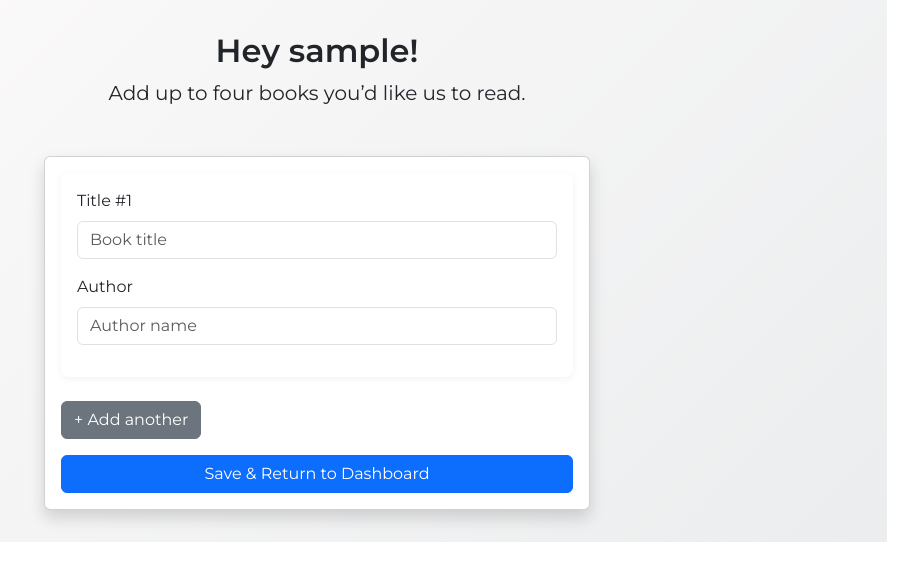
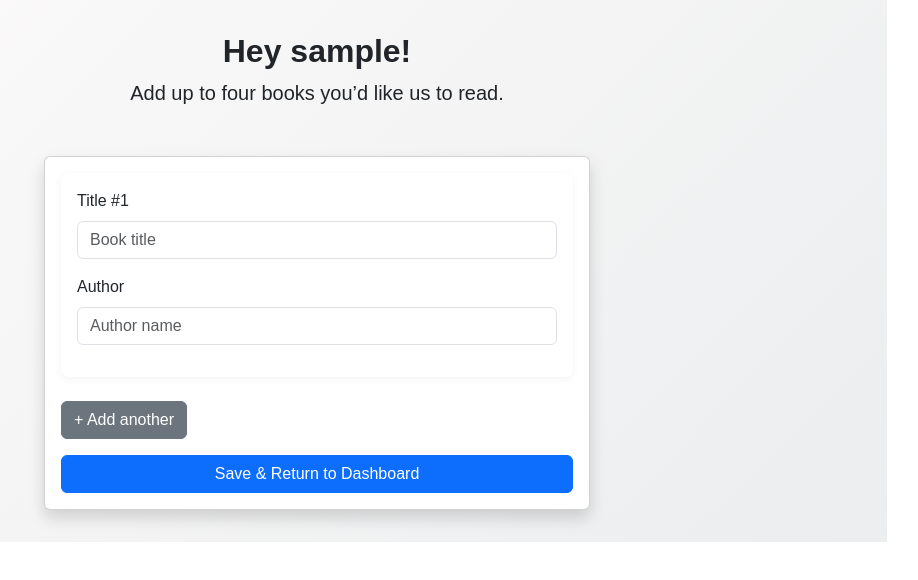
Before and after one commit to palmaisaias/book-club-client, a React (Vite) app: page /profile in a window 1280 px wide. Shown: the top 580 px of the page, without its empty margins (323-1241 px from the left). Built offline with nearby package versions, Linux system fonts and the light colour scheme; no server answers; sample sign-in values are in the browser's storage.

Commit message:
Simple fixes

```diff
--- a/src/pages/Profile.module.css
+++ b/src/pages/Profile.module.css
@@ -17,7 +17,7 @@
 
 /* Page wrapper: gradient background, padding, and animation */
 .wrapper {
-  font-family: 'Montserrat', sans-serif;
+  font-family: sans-serif;
   background: linear-gradient(135deg, #fdfbfb 0%, #ebedee 100%);
   padding: 2rem;
   animation: fadeInUp 0.6s ease-out;
```
